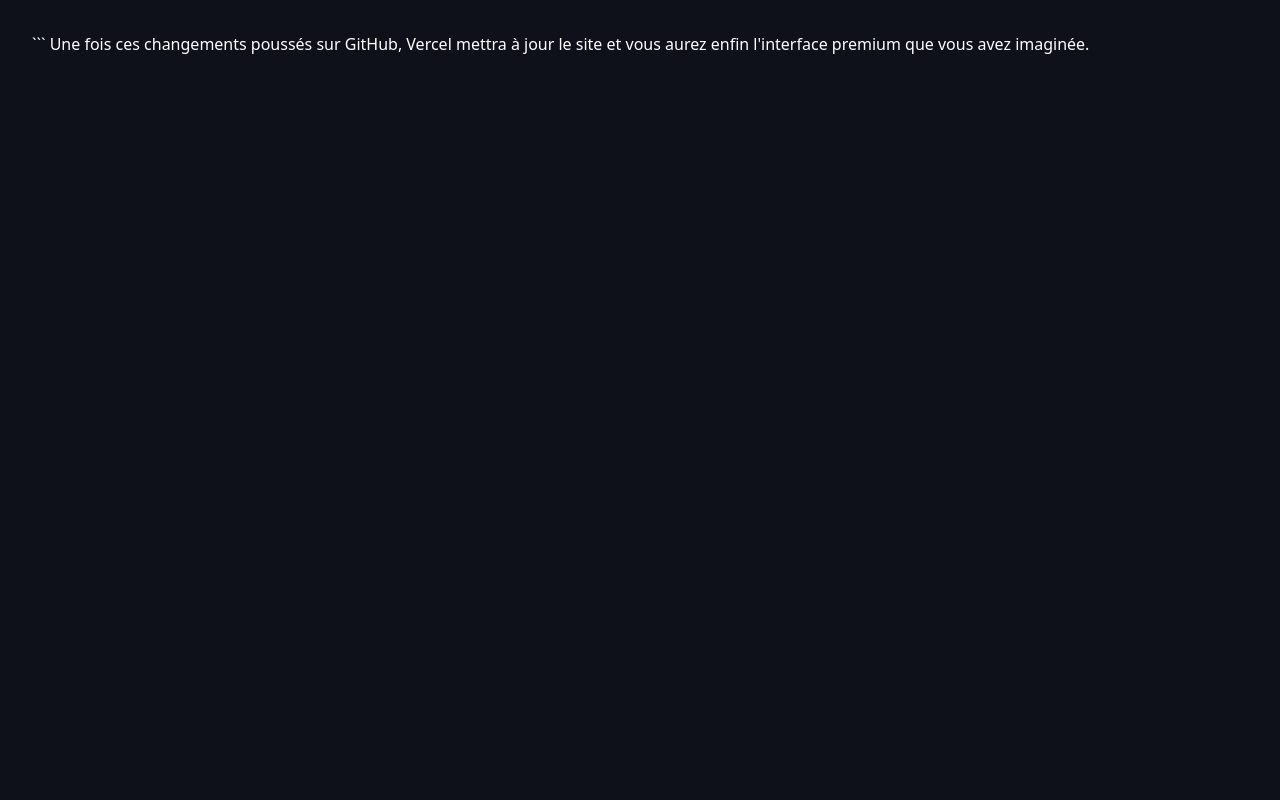
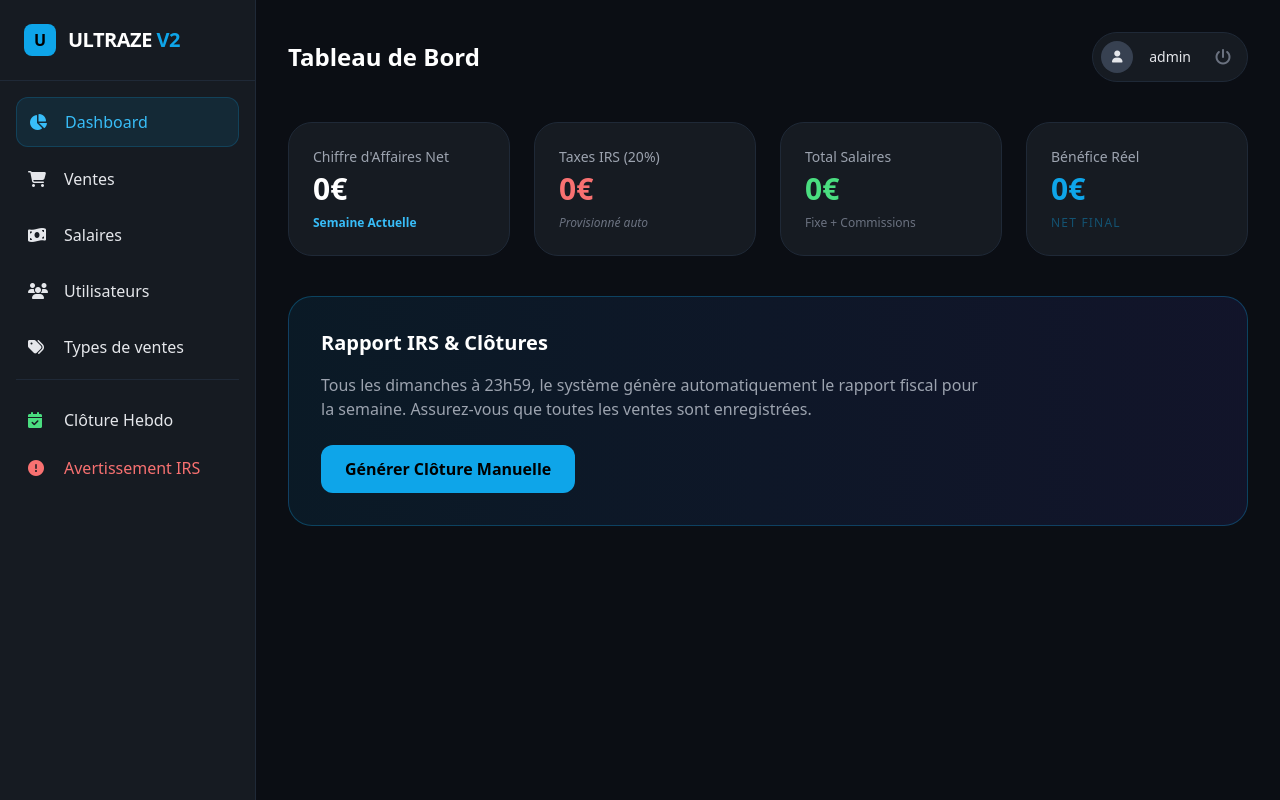
Before and after one commit to Hyuko123/comptabilit-, a Flask app: page / in a window 1280 px wide. Run offline with Flask 3, Linux system fonts and the light colour scheme; a user stored in the database is signed in; some libraries are stand-ins or nearby versions.

Commit message:
Update dashboard.html

````diff
--- a/templates/dashboard.html
+++ b/templates/dashboard.html
@@ -1,5 +1,102 @@
-<script src="https://cdn.tailwindcss.com"></script>
-<body class="bg-[#0f111a] text-white p-8">
-    ```
+<!DOCTYPE html>
+<html lang="fr">
+<head>
+    <meta charset="UTF-8">
+    <meta name="viewport" content="width=device-width, initial-scale=1.0">
+    <script src="https://cdn.tailwindcss.com"></script>
+    <link rel="stylesheet" href="https://cdnjs.cloudflare.com/ajax/libs/font-awesome/6.5.1/css/all.min.css">
+    <title>Ultraze V2 - Dashboard</title>
+    <style>
+        .sidebar-transition { transition: all 0.3s cubic-bezier(0.4, 0, 0.2, 1); }
+        .glass { background: rgba(22, 27, 34, 0.8); backdrop-filter: blur(10px); }
+    </style>
+</head>
+<body class="bg-[#0b0e14] text-gray-200 min-h-screen overflow-x-hidden">
 
-Une fois ces changements poussés sur GitHub, Vercel mettra à jour le site et vous aurez enfin l'interface premium que vous avez imaginée.
+    <aside id="sidebar" class="fixed left-0 top-0 h-full w-64 bg-[#161b22] border-r border-gray-800 z-50 sidebar-transition -translate-x-full lg:translate-x-0">
+        <div class="p-6 flex items-center gap-3 border-b border-gray-800">
+            <div class="w-8 h-8 bg-sky-500 rounded-lg flex items-center justify-center text-black font-bold">U</div>
+            <span class="text-xl font-bold text-white tracking-tight">ULTRAZE <span class="text-sky-500">V2</span></span>
+        </div>
+
+        <nav class="p-4 space-y-2">
+            <a href="/" class="flex items-center gap-4 p-3 bg-sky-500/10 text-sky-400 rounded-xl border border-sky-500/20">
+                <i class="fa-solid fa-chart-pie w-5"></i> Dashboard
+            </a>
+            <a href="/ventes" class="flex items-center gap-4 p-3 hover:bg-gray-800 rounded-xl transition">
+                <i class="fa-solid fa-cart-shopping w-5"></i> Ventes
+            </a>
+            <a href="/salaires" class="flex items-center gap-4 p-3 hover:bg-gray-800 rounded-xl transition">
+                <i class="fa-solid fa-money-bill-wave w-5"></i> Salaires
+            </a>
+            <a href="/admin" class="flex items-center gap-4 p-3 hover:bg-gray-800 rounded-xl transition">
+                <i class="fa-solid fa-users w-5"></i> Utilisateurs
+            </a>
+            <a href="#" class="flex items-center gap-4 p-3 hover:bg-gray-800 rounded-xl transition">
+                <i class="fa-solid fa-tags w-5"></i> Types de ventes
+            </a>
+            <div class="pt-4 border-t border-gray-800 mt-4">
+                <a href="#" class="flex items-center gap-4 p-3 hover:bg-gray-800 rounded-xl transition">
+                    <i class="fa-solid fa-calendar-check w-5 text-green-400"></i> Clôture Hebdo
+                </a>
+                <a href="#" class="flex items-center gap-4 p-3 hover:bg-red-500/10 text-red-400 rounded-xl transition">
+                    <i class="fa-solid fa-circle-exclamation w-5"></i> Avertissement IRS
+                </a>
+            </div>
+        </nav>
+    </aside>
+
+    <main id="main-content" class="sidebar-transition lg:ml-64 p-4 md:p-8">
+        <header class="flex justify-between items-center mb-10">
+            <button onclick="toggleSidebar()" class="lg:hidden p-2 bg-[#161b22] border border-gray-700 rounded-lg">
+                <i class="fa-solid fa-bars text-sky-500"></i>
+            </button>
+            <h2 class="text-2xl font-bold text-white hidden md:block">Tableau de Bord</h2>
+            <div class="flex items-center gap-4 bg-[#161b22] p-2 pr-4 rounded-full border border-gray-800">
+                <div class="w-8 h-8 bg-gray-700 rounded-full flex items-center justify-center">
+                    <i class="fa-solid fa-user text-xs"></i>
+                </div>
+                <span class="text-sm font-medium">{{ current_user.username }}</span>
+                <a href="/logout" class="text-gray-500 hover:text-red-400 ml-2 transition"><i class="fa-solid fa-power-off"></i></a>
+            </div>
+        </header>
+
+        <div class="grid grid-cols-1 md:grid-cols-2 lg:grid-cols-4 gap-6 mb-10">
+            <div class="bg-[#161b22] p-6 rounded-3xl border border-gray-800">
+                <p class="text-gray-400 text-sm mb-1">Chiffre d'Affaires Net</p>
+                <h3 class="text-3xl font-bold text-white">{{ ca_net }}€</h3>
+                <div class="mt-2 text-sky-400 text-xs font-bold">Semaine Actuelle</div>
+            </div>
+            <div class="bg-[#161b22] p-6 rounded-3xl border border-gray-800">
+                <p class="text-gray-400 text-sm mb-1">Taxes IRS (20%)</p>
+                <h3 class="text-3xl font-bold text-red-400">{{ taxes }}€</h3>
+                <div class="mt-2 text-gray-500 text-xs italic">Provisionné auto</div>
+            </div>
+            <div class="bg-[#161b22] p-6 rounded-3xl border border-gray-800">
+                <p class="text-gray-400 text-sm mb-1">Total Salaires</p>
+                <h3 class="text-3xl font-bold text-green-400">{{ salaires }}€</h3>
+                <div class="mt-2 text-gray-500 text-xs">Fixe + Commissions</div>
+            </div>
+            <div class="bg-[#161b22] p-6 rounded-3xl border border-gray-800">
+                <p class="text-gray-400 text-sm mb-1">Bénéfice Réel</p>
+                <h3 class="text-3xl font-bold text-sky-500">{{ benefice }}€</h3>
+                <div class="mt-2 text-sky-500/40 text-xs uppercase tracking-widest">Net final</div>
+            </div>
+        </div>
+
+        <div class="bg-gradient-to-r from-sky-900/20 to-indigo-900/20 p-8 rounded-3xl border border-sky-500/30">
+            <h4 class="text-xl font-bold text-white mb-4">Rapport IRS & Clôtures</h4>
+            <p class="text-gray-400 max-w-2xl mb-6">Tous les dimanches à 23h59, le système génère automatiquement le rapport fiscal pour la semaine. Assurez-vous que toutes les ventes sont enregistrées.</p>
+            <button class="bg-sky-500 text-black px-6 py-3 rounded-xl font-bold hover:bg-sky-400 transition">Générer Clôture Manuelle</button>
+        </div>
+    </main>
+
+    <script>
+        function toggleSidebar() {
+            const sidebar = document.getElementById('sidebar');
+            const main = document.getElementById('main-content');
+            sidebar.classList.toggle('-translate-x-full');
+        }
+    </script>
+</body>
+</html>
````
